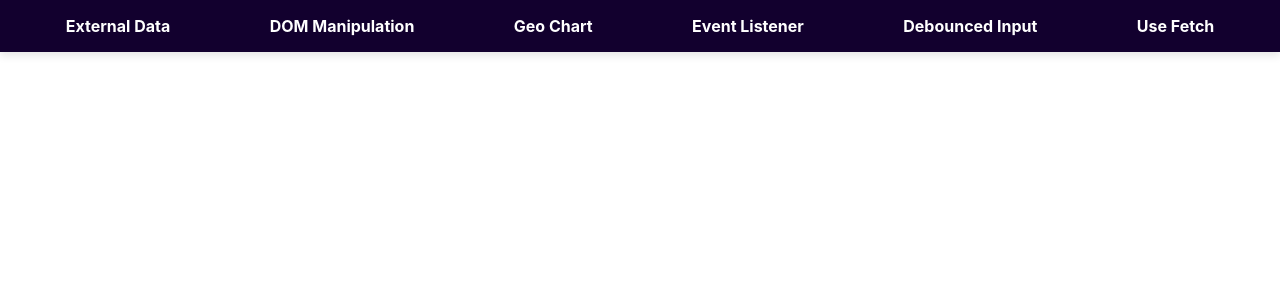
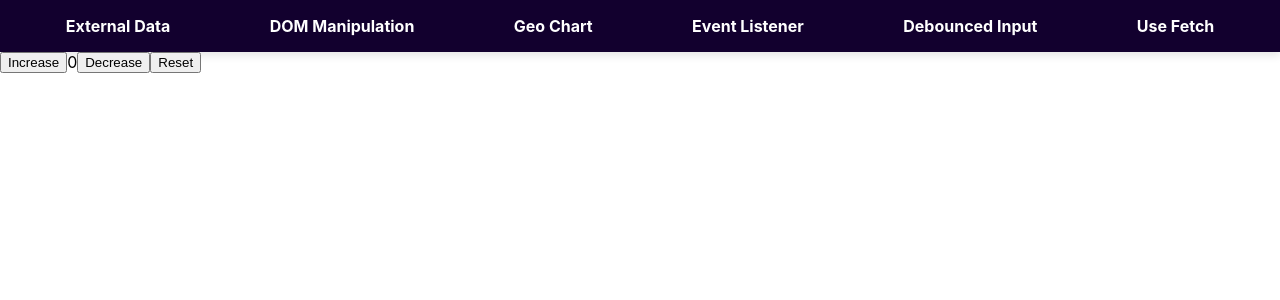
Before and after one commit to ankush357159/hooks, a React (Create React App) app: page /use-state-counter in a window 1280 px wide. Shown: the top 300 px of the page. Built offline with nearby package versions, Linux system fonts and the light colour scheme.

Commit message:
counter - useState and useContext

```diff
--- a/src/App.js
+++ b/src/App.js
@@ -27,6 +27,8 @@ import BooksApp from "./useContext/books-context/components/BooksApp";
 import { ParentComponent as ForwareRefComp } from "./react-apis/forwardRef/ParentComponent";
 import LazyComponent from "./react-apis/lazy/LazyComponent";
 import MemoParent from "./react-apis/memo/MemoParent";
+import CounterParent from "./useState/counter/CounterParent";
+import { CounterParent as ContextParent} from "./useContext/counter-context/CounterParent"
 
 function App() {
   return (
@@ -73,6 +75,8 @@ function App() {
           <Route path="/foward-ref-exp" element={<ForwareRefComp />} />
           <Route path="/lazy-loading" element={<LazyComponent />} />
           <Route path="/memo-api-exp" element={<MemoParent />} />
+          <Route path="/use-state-counter" element={<CounterParent />} />
+          <Route path="/use-context-counter" element={<ContextParent />} />
         </Routes>
       </div>
     </BrowserRouter>
--- /dev/null
+++ b/src/useContext/counter-context/CounterChild.jsx
@@ -0,0 +1,17 @@
+import React, { useContext } from "react";
+import { CounterContext } from "./counterContext";
+
+const CounterChild = () => {
+  const { count, increaseCount, decreaseCount, resetCount } =
+    useContext(CounterContext);
+  return (
+    <div>
+      <button onClick={increaseCount}>Increase</button>
+      <button>{count}</button>
+      <button onClick={decreaseCount}>Decrease</button>
+      <button onClick={resetCount}>Reset</button>
+    </div>
+  );
+};
+
+export default CounterChild;
--- /dev/null
+++ b/src/useContext/counter-context/CounterParent.jsx
@@ -0,0 +1,14 @@
+import React from "react";
+import CounterProvider from "./CounterProvider";
+import CounterChild from "./CounterChild";
+
+export const CounterParent = () => {
+  return (
+    <CounterProvider>
+      <div>This is Parent component</div>
+      <br />
+      <div>Below is child component</div>
+      <CounterChild />
+    </CounterProvider>
+  );
+};
--- /dev/null
+++ b/src/useContext/counter-context/CounterProvider.jsx
@@ -0,0 +1,24 @@
+import React, { useState } from "react";
+import { CounterContext } from "./counterContext";
+
+const CounterProvider = ({ children }) => {
+  const [count, setCount] = useState(0);
+  const increaseCount = () => {
+    setCount(count + 1);
+  };
+  const decreaseCount = () => {
+    setCount(count - 1);
+  };
+  const resetCount = () => {
+    setCount(0);
+  };
+  return (
+    <CounterContext.Provider
+      value={{ count, increaseCount, decreaseCount, resetCount }}
+    >
+      {children}
+    </CounterContext.Provider>
+  );
+};
+
+export default CounterProvider;
--- /dev/null
+++ b/src/useContext/counter-context/counterContext.jsx
@@ -0,0 +1,3 @@
+import { createContext } from "react";
+
+export const CounterContext = createContext();
--- /dev/null
+++ b/src/useState/counter/CountChild.jsx
@@ -0,0 +1,16 @@
+import React from "react";
+
+const CountChild = ({ count, increaseCount, decreaseCount, reset }) => {
+  return (
+    <div
+      style={{ display: "flex", flexDirection: "row", justifyItems: "center" }}
+    >
+      <button onClick={() => increaseCount()}>Increase</button>
+      <div>{count}</div>
+      <button onClick={() => decreaseCount()}>Decrease</button>
+      <button onClick={() => reset()}>Reset</button>
+    </div>
+  );
+};
+
+export default CountChild;
--- /dev/null
+++ b/src/useState/counter/CounterParent.jsx
@@ -0,0 +1,27 @@
+import React, { useState } from "react";
+import CountChild from "./CountChild";
+
+const CounterParent = () => {
+  const [count, setCount] = useState(0);
+  const increaseCount = () => {
+    setCount(count + 1);
+  };
+  const decreaseCount = () => {
+    count > 0 && setCount(count - 1);
+  };
+  const reset = () => {
+    setCount(0);
+  };
+  return (
+    <div>
+      <CountChild
+        count={count}
+        increaseCount={increaseCount}
+        decreaseCount={decreaseCount}
+        reset={reset}
+      />
+    </div>
+  );
+};
+
+export default CounterParent;
```
